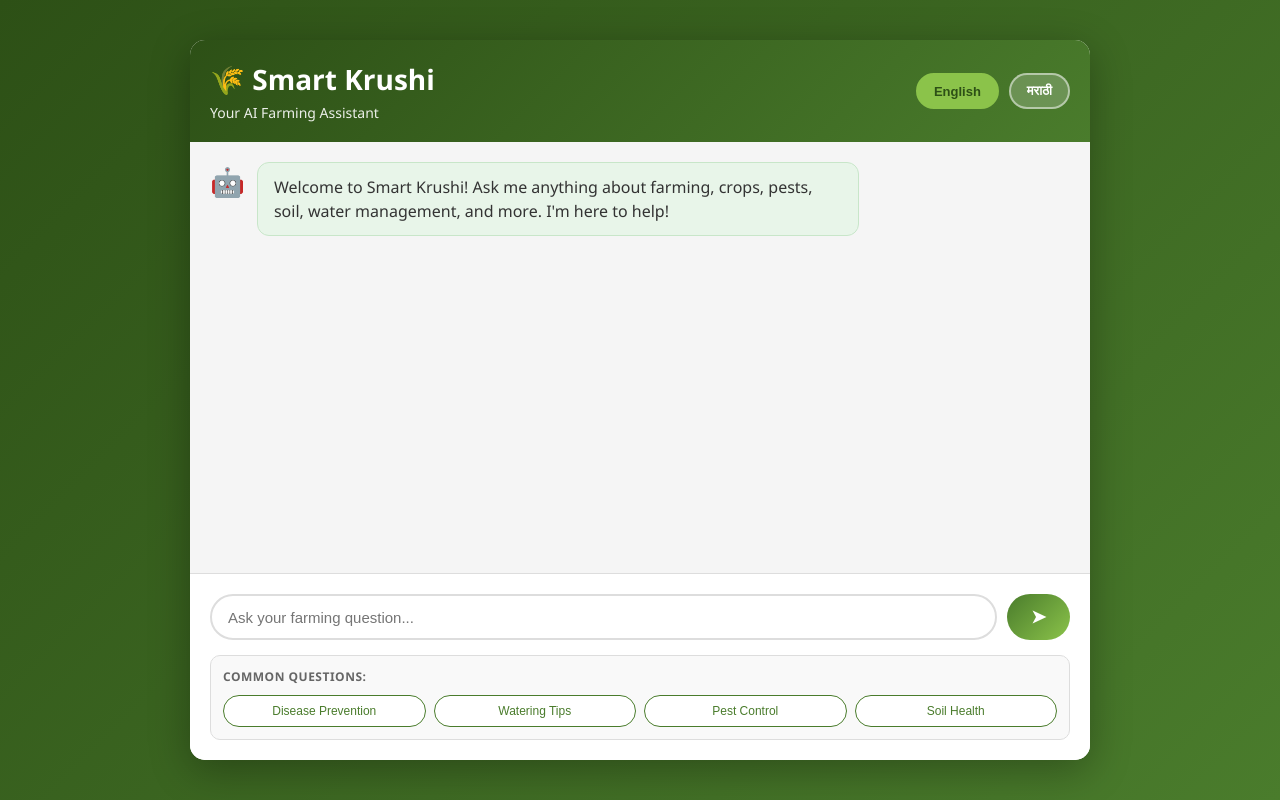
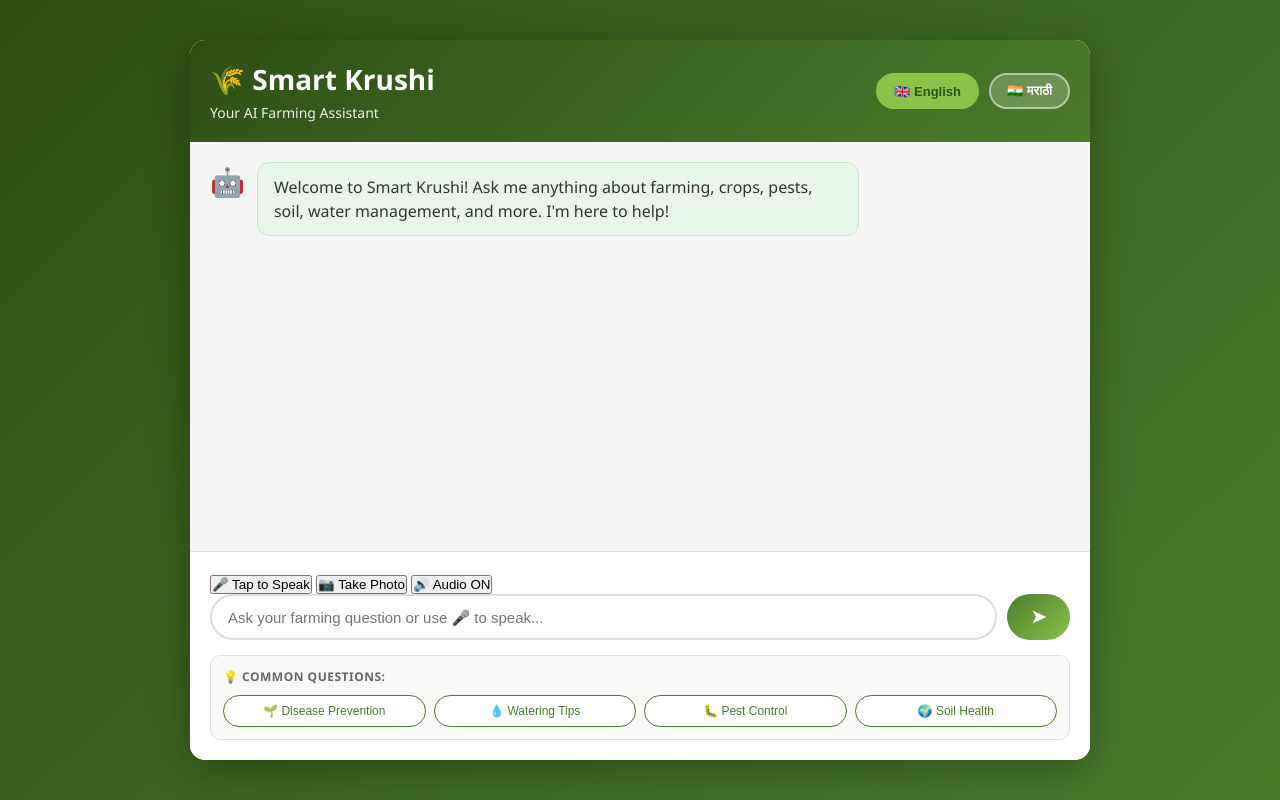
Before and after one commit to Kaveri2276/smart-krushi, a Flask app: page / in a window 1280 px wide. Run offline with Flask 3, Linux system fonts and the light colour scheme.

Commit message:
Update HTML with voice buttons and user-friendly interface

```diff
--- a/templates/index.html
+++ b/templates/index.html
@@ -15,8 +15,12 @@
                 <p>Your AI Farming Assistant</p>
             </div>
             <div class="language-selector">
-                <button class="lang-btn active" data-lang="english">English</button>
-                <button class="lang-btn" data-lang="marathi">मराठी</button>
+                <button class="lang-btn active" data-lang="english">
+                    <span>🇬🇧</span> English
+                </button>
+                <button class="lang-btn" data-lang="marathi">
+                    <span>🇮🇳</span> मराठी
+                </button>
             </div>
         </div>
 
@@ -32,30 +36,68 @@
 
         <!-- Input Area -->
         <div class="chat-input-area">
+            <!-- Quick Action Buttons -->
+            <div class="quick-actions">
+                <button class="action-btn voice-btn" id="voiceBtn" title="Click to speak">
+                    <span class="action-icon">🎤</span>
+                    <span class="action-text" id="voiceText">Tap to Speak</span>
+                </button>
+                <button class="action-btn camera-btn" id="cameraBtn" title="Upload image for analysis">
+                    <span class="action-icon">📷</span>
+                    <span class="action-text">Take Photo</span>
+                </button>
+                <button class="action-btn audio-btn" id="audioToggle" title="Play responses as audio">
+                    <span class="action-icon">🔊</span>
+                    <span class="action-text" id="audioText">Audio ON</span>
+                </button>
+            </div>
+
+            <!-- Text Input Area -->
             <div class="input-wrapper">
                 <input
                     type="text"
                     id="userInput"
                     class="chat-input"
-                    placeholder="Ask your farming question..."
+                    placeholder="Ask your farming question or use 🎤 to speak..."
                     autocomplete="off"
                 >
                 <button class="send-btn" id="sendBtn">
                     <span>➤</span>
                 </button>
             </div>
+
+            <!-- Suggestions -->
             <div class="suggestions">
-                <p class="suggestions-title">Common Questions:</p>
+                <p class="suggestions-title">💡 Common Questions:</p>
                 <div class="suggestion-buttons">
-                    <button class="suggestion-btn" data-question="How do I prevent crop diseases?">Disease Prevention</button>
-                    <button class="suggestion-btn" data-question="What's the best watering schedule?">Watering Tips</button>
-                    <button class="suggestion-btn" data-question="How to handle pest problems?">Pest Control</button>
-                    <button class="suggestion-btn" data-question="How to improve soil fertility?">Soil Health</button>
+                    <button class="suggestion-btn" data-question="How do I prevent crop diseases?">
+                        <span class="suggestion-emoji">🌱</span>
+                        <span>Disease Prevention</span>
+                    </button>
+                    <button class="suggestion-btn" data-question="What's the best watering schedule?">
+                        <span class="suggestion-emoji">💧</span>
+                        <span>Watering Tips</span>
+                    </button>
+                    <button class="suggestion-btn" data-question="How to handle pest problems?">
+                        <span class="suggestion-emoji">🐛</span>
+                        <span>Pest Control</span>
+                    </button>
+                    <button class="suggestion-btn" data-question="How to improve soil fertility?">
+                        <span class="suggestion-emoji">🌍</span>
+                        <span>Soil Health</span>
+                    </button>
                 </div>
             </div>
         </div>
     </div>
 
+    <!-- Hidden audio input -->
+    <input type="file" id="audioInput" accept="audio/*" style="display: none;">
+    <input type="file" id="imageInput" accept="image/*" style="display: none;">
+
+    <!-- Audio element for playback -->
+    <audio id="audioPlayer"></audio>
+
     <script src="{{ url_for('static', filename='script.js') }}"></script>
 </body>
 </html>
```
